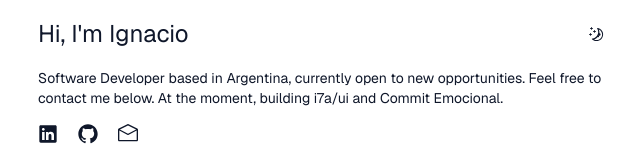
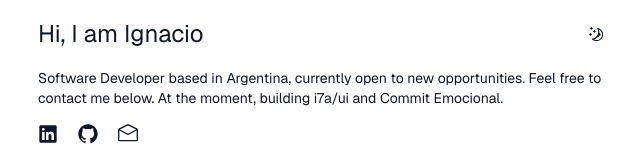
Before and after one commit to figueroaignacio/portfolio, a Next.js app: page / in a window 1280 px wide. Shown: the top 160 px of the page, without its empty margins (314-954 px from the left). Built offline with nearby package versions, Linux system fonts and the light colour scheme.

Commit message:
fix: hero

```diff
--- a/src/sections/hero.tsx
+++ b/src/sections/hero.tsx
@@ -6,7 +6,7 @@ export function Hero() {
   return (
     <section className="space-y-4">
       <div className="flex items-center justify-between">
-        <h1 className="text-2xl">Hi, I'm Ignacio</h1>
+        <h1 className="text-2xl">Hi, I am Ignacio</h1>
         <ToggleTheme />
       </div>
       <p className="text-sm">
```
